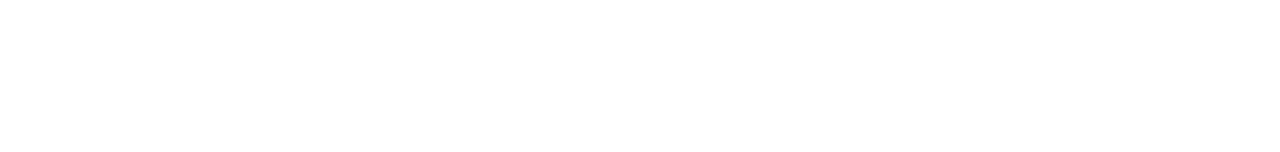
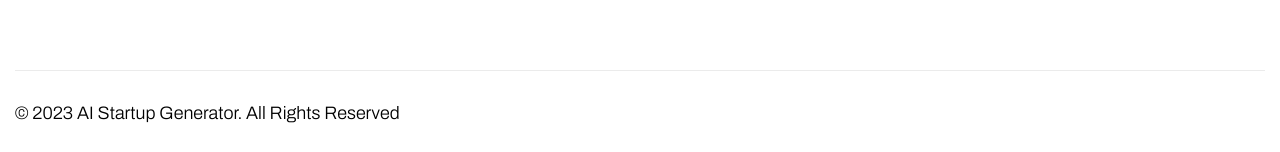
Before and after one commit to lazymak3r/mark-ai-landing, a Next.js app: page / in a window 1280 px wide. Shown: the part 4635-4787 px from the top of the page. Before the commit the page ends 4705 px from the top, so only its background shows below. Built offline with nearby package versions, Linux system fonts and the light colour scheme; no server answers.

Commit message:
feat: add Footer component

```diff
--- a/src/components/Footer/Footer.module.scss
+++ b/src/components/Footer/Footer.module.scss
@@ -1,3 +1,8 @@
-.footer{
+.footer {
+}
 
+.inner {
+  padding-top: 32px;
+  padding-bottom: 32px;
+  border-top: 1px solid rgba(0, 0, 0, 0.08)
 }
--- a/src/components/Footer/Footer.tsx
+++ b/src/components/Footer/Footer.tsx
@@ -10,7 +10,9 @@
   return (
     <div className={classes.footer}>
       <div className={'container'}>
-
+        <div className={classes.inner}>
+          © 2023 AI Startup Generator. All Rights Reserved
+        </div>
       </div>
     </div>
   );
```
